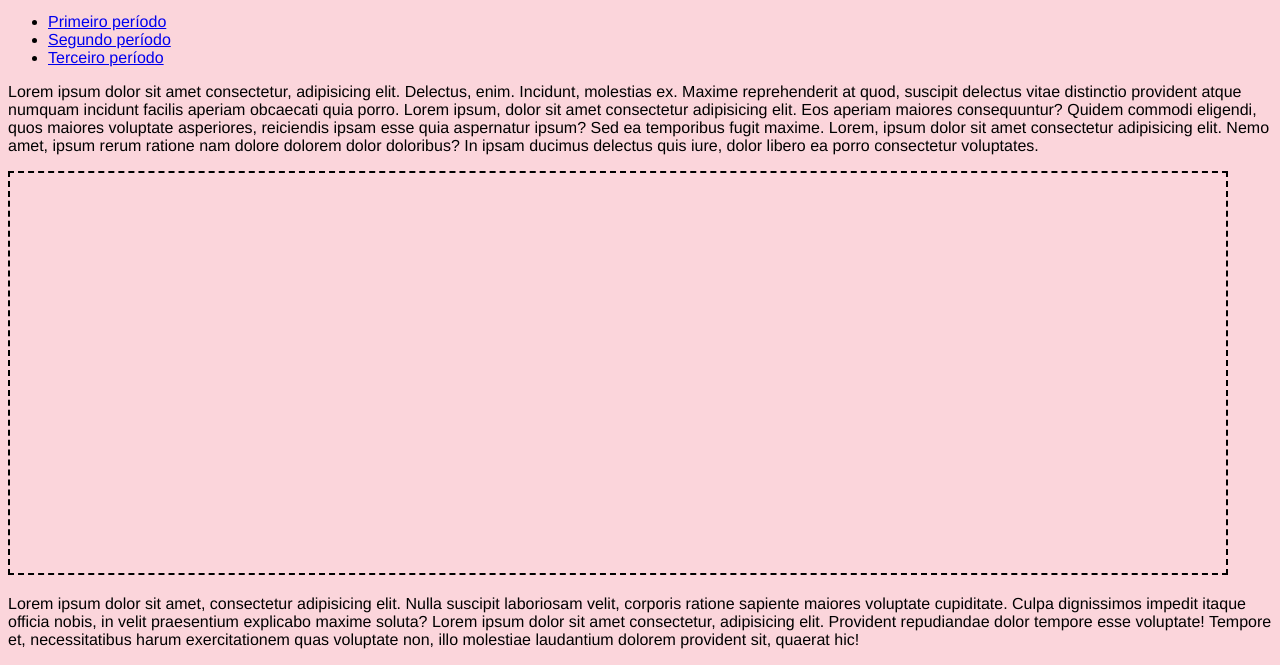
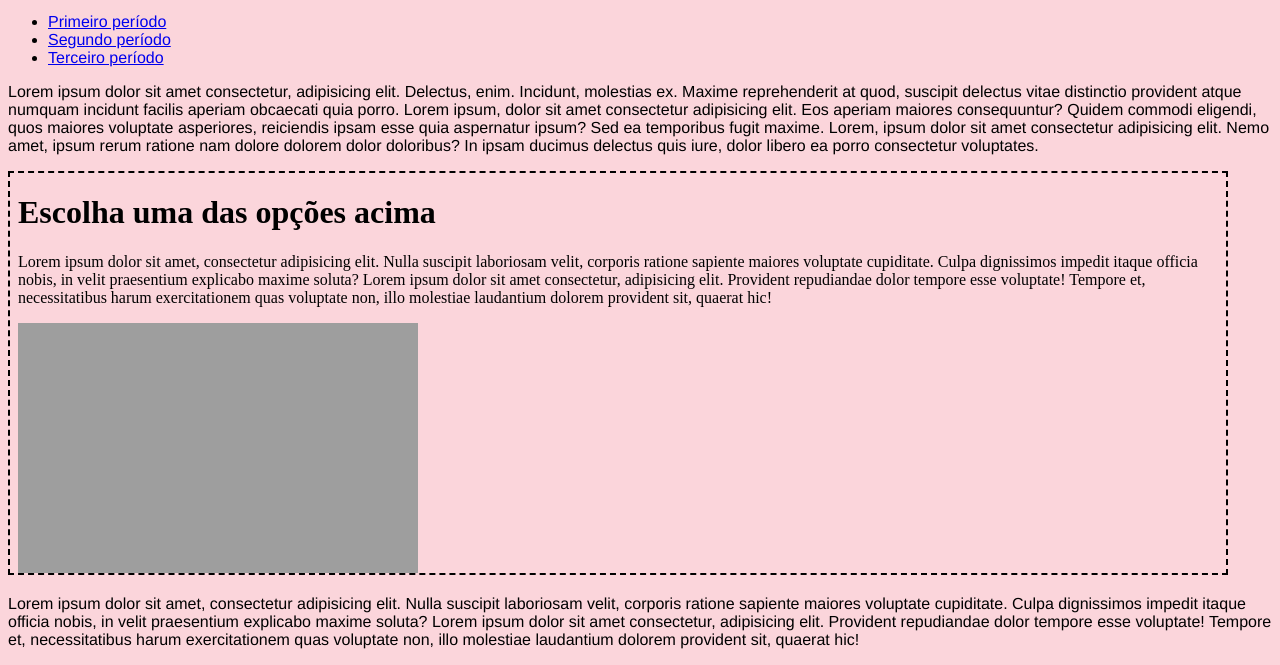
Before and after one commit to Alvessamara/html-css, a plain HTML site: page ex011/iframe002.html in a window 1280 px wide. Shown: the part 155-820 px from the top of the page. Drawn offline with Linux system fonts and the light colour scheme.

Commit message:
mudanças

```diff
--- a/ex011/iframe002.html
+++ b/ex011/iframe002.html
@@ -19,6 +19,7 @@
             height: 400px;
             border: 2px dashed black;
         }
+
     </style>
 </head>
 <body>
@@ -40,7 +41,8 @@
     Lorem, ipsum dolor sit amet consectetur adipisicing elit. Nemo amet, ipsum rerum ratione nam dolore dolorem dolor doloribus? In ipsam ducimus delectus quis iure, dolor libero ea porro consectetur voluptates.
     </p>
 
-    <iframe id="tela" name="frame" src="">
+    <iframe id="tela" name="frame" srcdoc="<h1>Escolha uma das opções acima </h1><p>Lorem ipsum dolor sit amet, consectetur adipisicing elit. Nulla suscipit laboriosam velit, corporis ratione sapiente maiores voluptate cupiditate. Culpa dignissimos impedit itaque officia nobis, in velit praesentium explicabo maxime soluta?
+Lorem ipsum dolor sit amet consectetur, adipisicing elit. Provident repudiandae dolor tempore esse voluptate! Tempore et, necessitatibus harum exercitationem quas voluptate non, illo molestiae laudantium dolorem provident sit, quaerat hic!</p><img src='imagens/img teste.jpg'>">
         <p>Seu navegador não é compativel com o site</p>
     </iframe>
 
```
Also changed, not shown: 1 other file.
